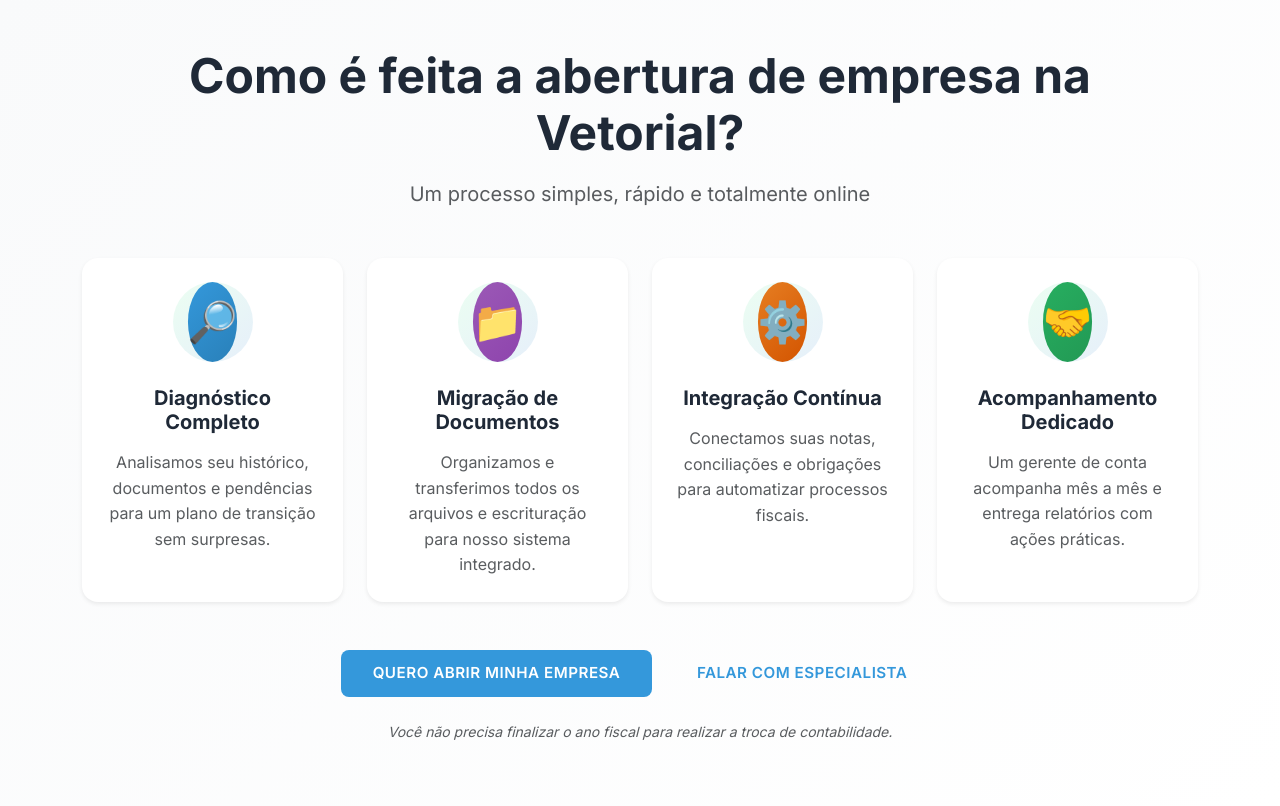
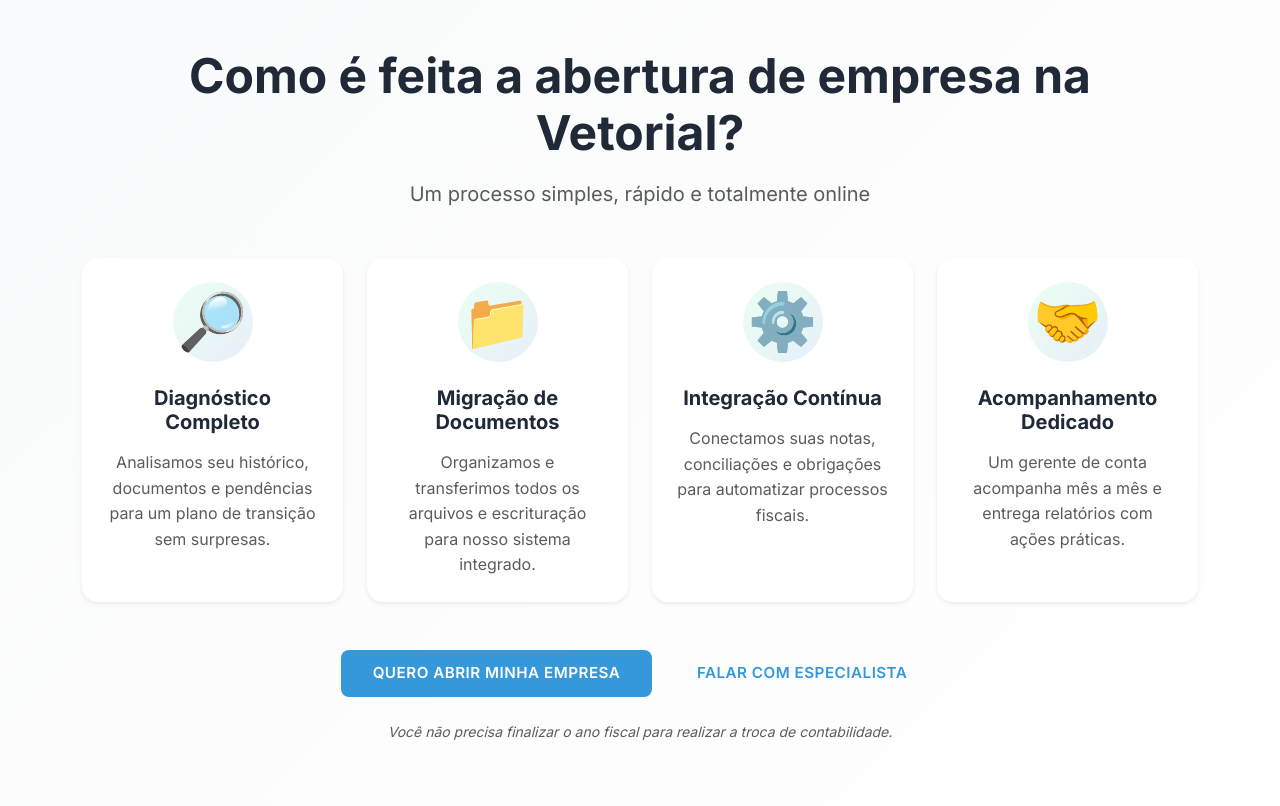
Before and after one commit to martinssmrr/contabilidade, a Django app: page /abrir-empresa/ in a window 1280 px wide. Shown: the part 1608-2414 px from the top of the page. Run offline with Django 5.2, Linux system fonts and the light colour scheme; data that the repository does not hold is empty; some libraries are stand-ins or nearby versions.

Commit message:
fix: remove background dos ícones e adiciona media context processor

```diff
--- a/gestao360_project/settings.py
+++ b/gestao360_project/settings.py
@@ -81,6 +81,7 @@ TEMPLATES = [
                 "django.template.context_processors.request",
                 "django.contrib.auth.context_processors.auth",
                 "django.contrib.messages.context_processors.messages",
+                "django.template.context_processors.media",
             ],
         },
     },
--- a/templates/abrir_empresa.html
+++ b/templates/abrir_empresa.html
@@ -275,7 +275,7 @@
                 <div class="card h-100 border-0 shadow-sm feature-card">
                     <div class="card-body p-4 text-center">
                         <div class="feature-icon mb-4">
-                            <div class="icon-circle" style="background: linear-gradient(135deg, #3498db 0%, #2980b9 100%); width: 80px; height: 80px; border-radius: 50%; display: flex; align-items: center; justify-content: center; margin: 0 auto; font-size: 2.5rem;">🔎</div>
+                            <div class="icon-circle" style="width: 80px; height: 80px; border-radius: 50%; display: flex; align-items: center; justify-content: center; margin: 0 auto; font-size: 3.5rem;">🔎</div>
                         </div>
                         <h5 class="card-title fw-bold mb-3">Diagnóstico Completo</h5>
                         <p class="card-text text-muted">Analisamos seu histórico, documentos e pendências para um plano de transição sem surpresas.</p>
@@ -288,7 +288,7 @@
                 <div class="card h-100 border-0 shadow-sm feature-card">
                     <div class="card-body p-4 text-center">
                         <div class="feature-icon mb-4">
-                            <div class="icon-circle" style="background: linear-gradient(135deg, #9b59b6 0%, #8e44ad 100%); width: 80px; height: 80px; border-radius: 50%; display: flex; align-items: center; justify-content: center; margin: 0 auto; font-size: 2.5rem;">📁</div>
+                            <div class="icon-circle" style="width: 80px; height: 80px; border-radius: 50%; display: flex; align-items: center; justify-content: center; margin: 0 auto; font-size: 3.5rem;">📁</div>
                         </div>
                         <h5 class="card-title fw-bold mb-3">Migração de Documentos</h5>
                         <p class="card-text text-muted">Organizamos e transferimos todos os arquivos e escrituração para nosso sistema integrado.</p>
@@ -301,7 +301,7 @@
                 <div class="card h-100 border-0 shadow-sm feature-card">
                     <div class="card-body p-4 text-center">
                         <div class="feature-icon mb-4">
-                            <div class="icon-circle" style="background: linear-gradient(135deg, #e67e22 0%, #d35400 100%); width: 80px; height: 80px; border-radius: 50%; display: flex; align-items: center; justify-content: center; margin: 0 auto; font-size: 2.5rem;">⚙️</div>
+                            <div class="icon-circle" style="width: 80px; height: 80px; border-radius: 50%; display: flex; align-items: center; justify-content: center; margin: 0 auto; font-size: 3.5rem;">⚙️</div>
                         </div>
                         <h5 class="card-title fw-bold mb-3">Integração Contínua</h5>
                         <p class="card-text text-muted">Conectamos suas notas, conciliações e obrigações para automatizar processos fiscais.</p>
@@ -314,7 +314,7 @@
                 <div class="card h-100 border-0 shadow-sm feature-card">
                     <div class="card-body p-4 text-center">
                         <div class="feature-icon mb-4">
-                            <div class="icon-circle" style="background: linear-gradient(135deg, #27ae60 0%, #229954 100%); width: 80px; height: 80px; border-radius: 50%; display: flex; align-items: center; justify-content: center; margin: 0 auto; font-size: 2.5rem;">🤝</div>
+                            <div class="icon-circle" style="width: 80px; height: 80px; border-radius: 50%; display: flex; align-items: center; justify-content: center; margin: 0 auto; font-size: 3.5rem;">🤝</div>
                         </div>
                         <h5 class="card-title fw-bold mb-3">Acompanhamento Dedicado</h5>
                         <p class="card-text text-muted">Um gerente de conta acompanha mês a mês e entrega relatórios com ações práticas.</p>
```
